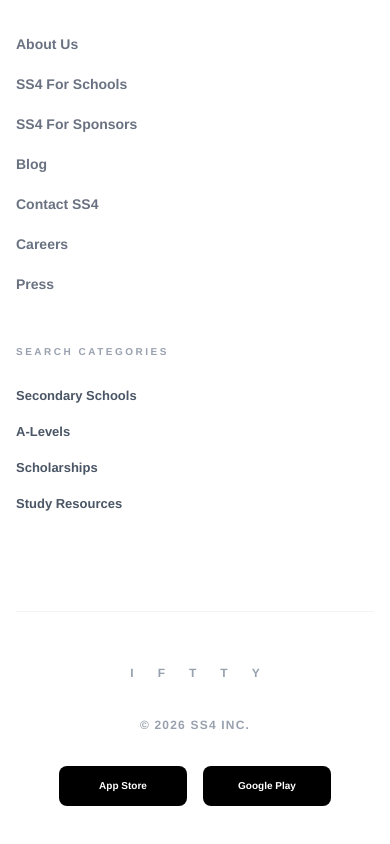
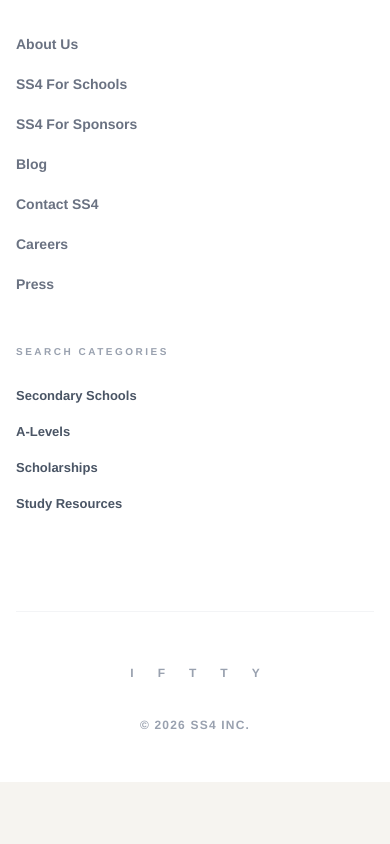
Before and after one commit to Shared-Studies-SchoolSpace/ss4-live, a React (Vite) app: page /about in a window 390 px wide. Shown: the part 1661-2505 px from the top of the page. After the commit the page ends 2443 px from the top, so only its background shows below. Built offline with nearby package versions, Linux system fonts and the light colour scheme.

Commit message:
refactor(footer): remove app store download badges
- Remove App Store and Google Play placeholder buttons from the footer
- SS4 does not currently have a mobile app; keeping them caused
  confusion and misrepresented product availability

Co-Authored-By: Claude Sonnet 4.6 <noreply@anthropic.com>

```diff
--- a/src/components/Footer.jsx
+++ b/src/components/Footer.jsx
@@ -53,10 +53,6 @@ export const Footer = () => {
             © 2026 SS4 Inc.
           </p>
 
-          <div className="flex gap-4">
-            <div className="h-10 w-32 bg-black rounded-lg flex items-center justify-center text-white text-[10px] font-bold">App Store</div>
-            <div className="h-10 w-32 bg-black rounded-lg flex items-center justify-center text-white text-[10px] font-bold">Google Play</div>
-          </div>
         </div>
       </div>
     </footer>
```
